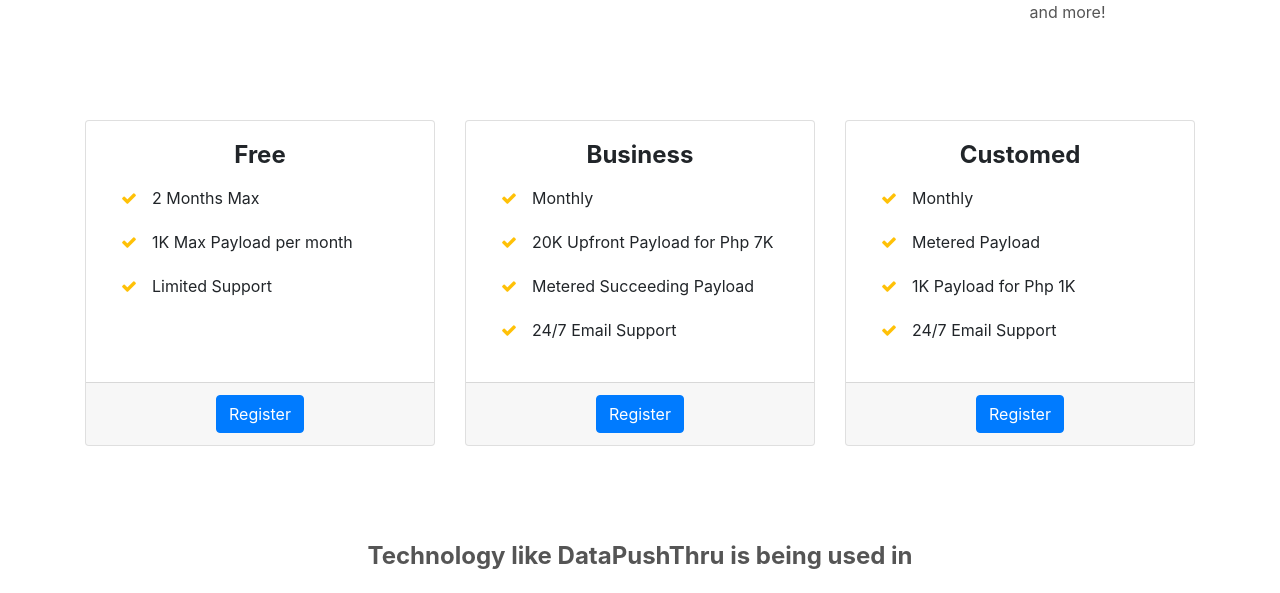
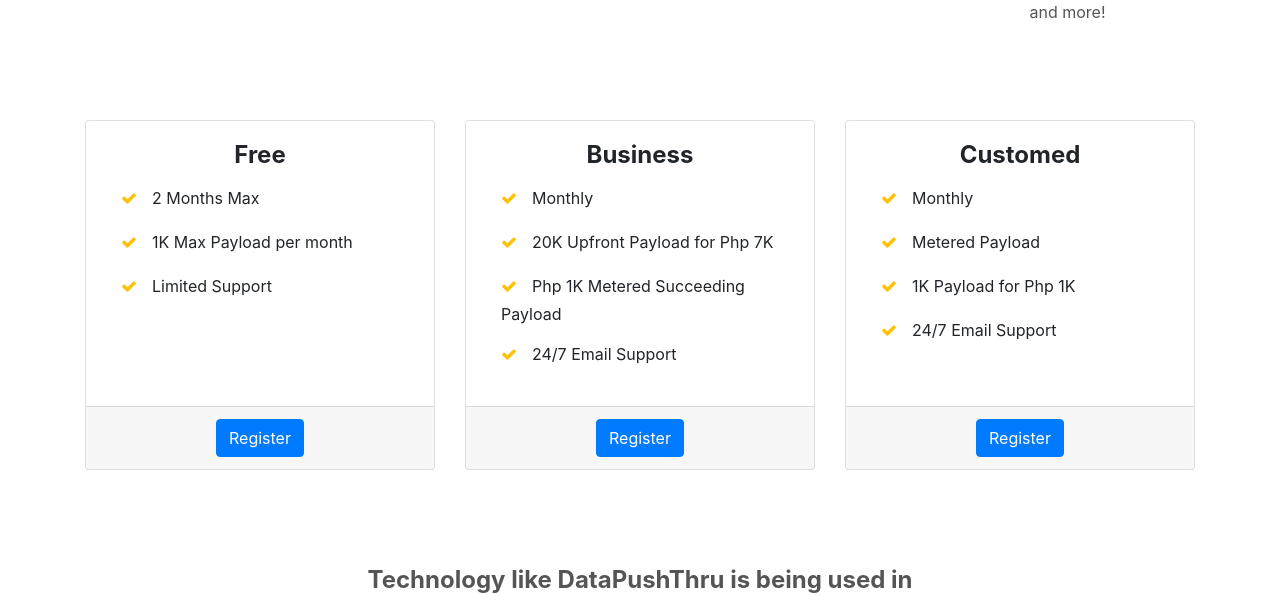
Before and after one commit to gacelabs/send-data.co, a PHP site: page /dpt/ in a window 1280 px wide. Shown: the part 701-1294 px from the top of the page. Run offline with PHP 8.4, Linux system fonts and the light colour scheme.

Commit message:
update text

```diff
--- a/includes/array.php
+++ b/includes/array.php
@@ -25,7 +25,7 @@
 			'desc' => array(
 				'Monthly',
 				'20K Upfront Payload for Php 7K',
-				'Metered Succeeding Payload',
+				'Php 1K Metered Succeeding Payload',
 				'24/7 Email Support'
 			)
 		),
```
